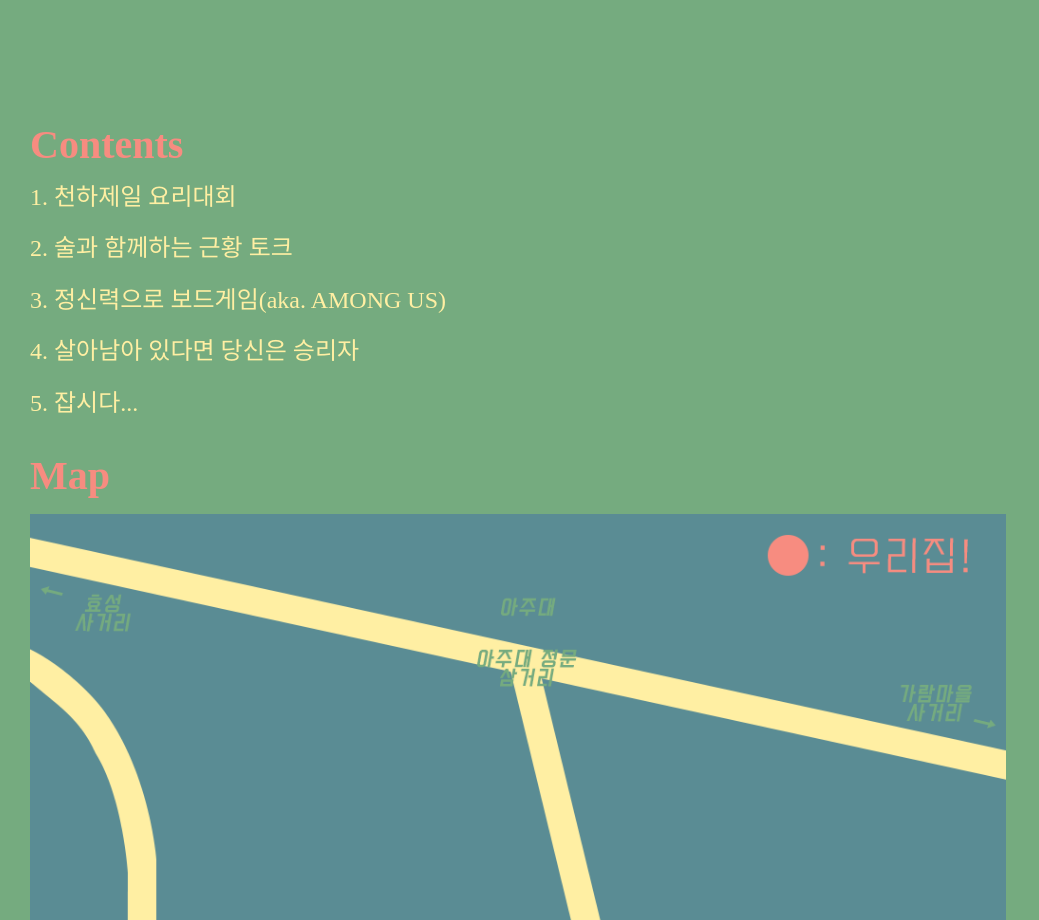
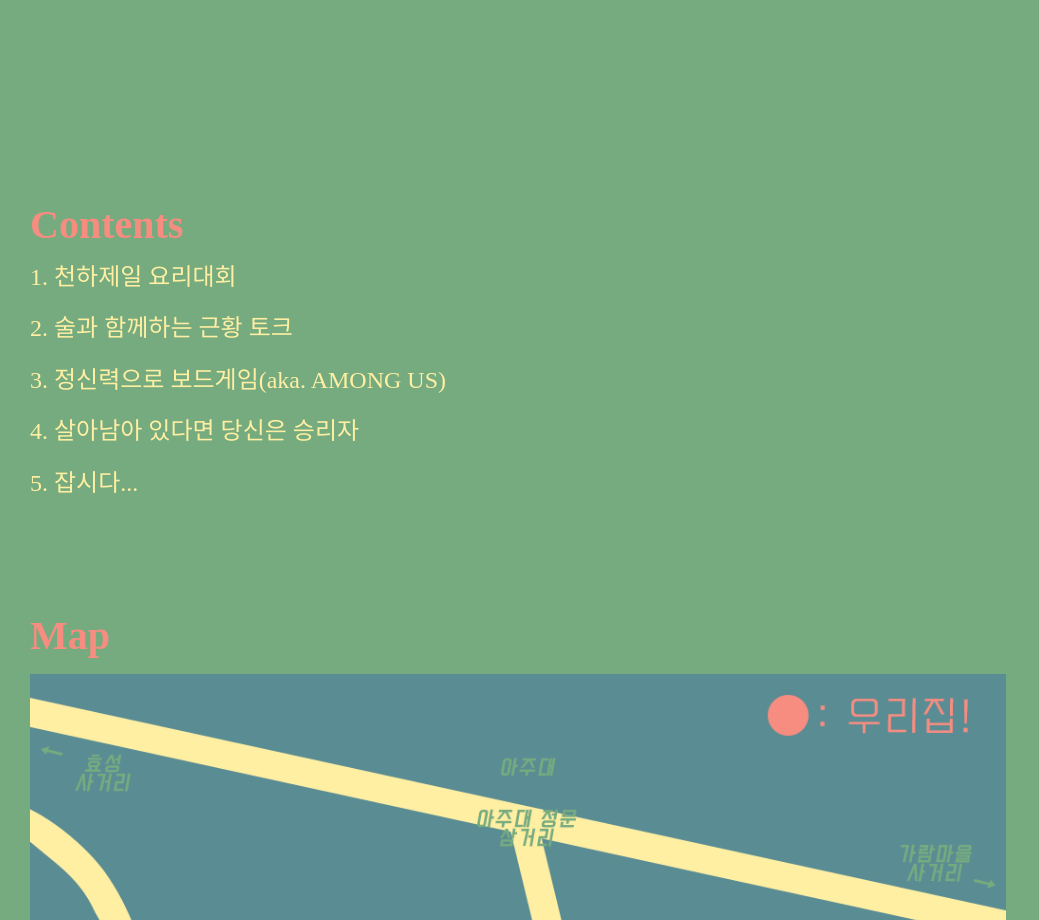
Before and after one commit to siy415/inviteyou, a website built with Parcel: page index.html in a window 1280 px wide. Shown: the part 2260-3180 px from the top of the page, without its empty margins (0-1039 px from the left). Built offline with nearby package versions, Linux system fonts and the light colour scheme.

```diff
--- a/css/main.css
+++ b/css/main.css
@@ -24,16 +24,16 @@
 }
 
 .content-title{
-  font-family: "210 네모진 040";
-  src:url("font/210 네모진 040.ttf");
+  font-family: "210 nemo 040";
+  src:url("../font/210 nemo 040.ttf");
   font-size: 2.5rem;
   color: #F78c80;
   line-height: 10px;
 }
 
 .contents{
-  font-family: "210 네모진 030";
-  src:url("font/210 네모진 030.ttf");
+  font-family: "210 nemo 030";
+  src:url("../font/210 nemo 030.ttf");
   font-size: 1.5rem;
   color: #ffefa3;
 }
--- a/js/main.js
+++ b/js/main.js
@@ -9,7 +9,7 @@
       }, 700);
       isScrolled = true;
     }
-  })
+  }, 1)
 })
 
 function initScale()   {
@@ -40,7 +40,7 @@
      $('.notice-container').css('height', dh);
      $('.notice-container').css('margin-left', 30);
      $('.notice-container').css('margin-right', 30);
-     $('.content-title').css('padding-top', 20);
+     $('.content-title').css('padding-top', 100);
 }
 
 window.onresize = function(){
```
Also changed, not shown: 10 other files.
